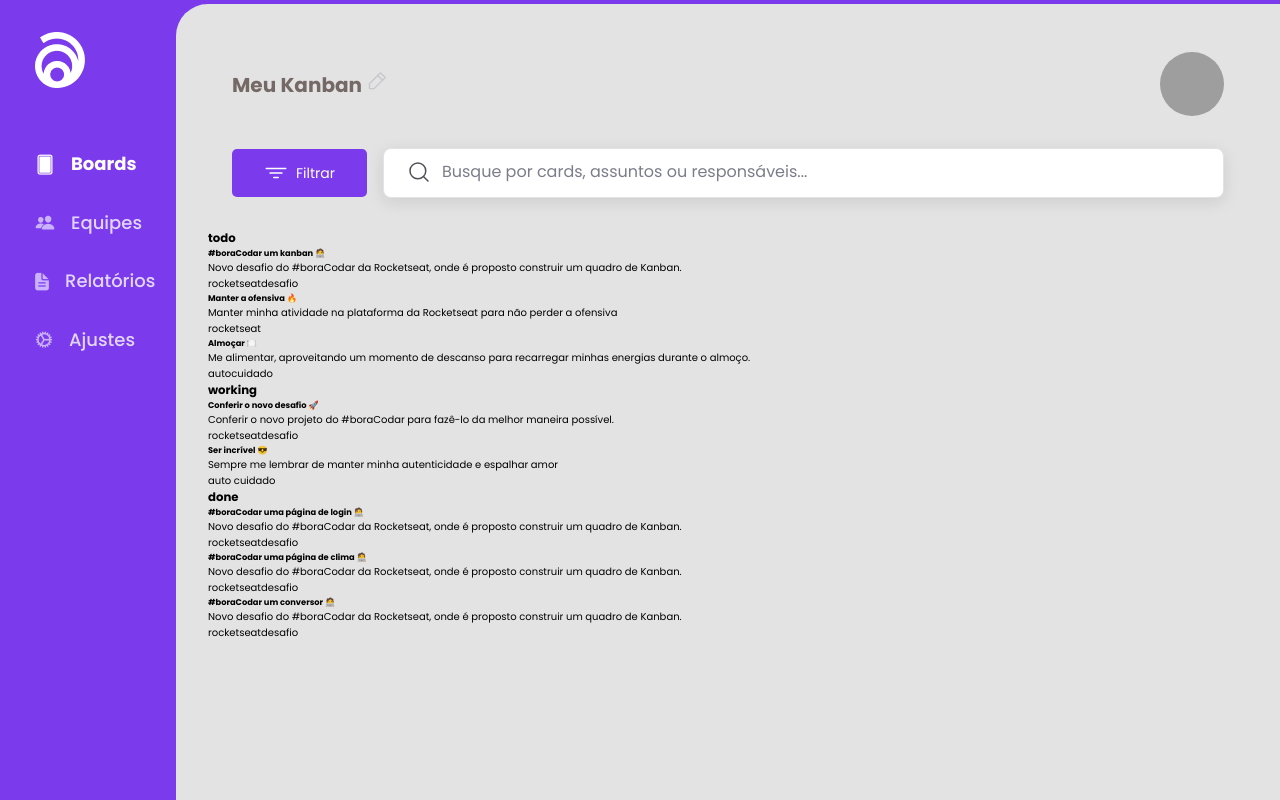
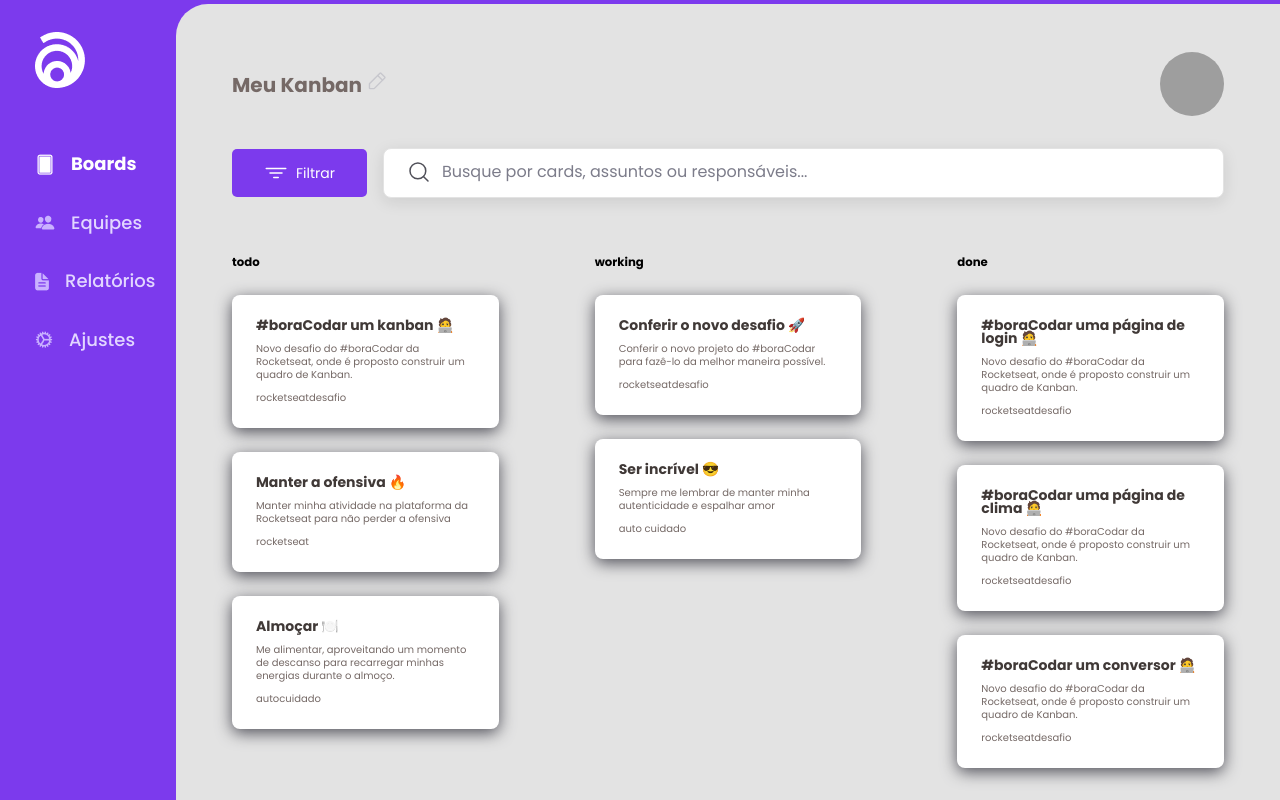
Before and after one commit to claytonfortunato/Kanban-12, a React (Vite) app: page / in a window 1280 px wide. Built offline with nearby package versions, Linux system fonts and the light colour scheme; grey boxes are pictures that could not be loaded.

Commit message:
feat: default and style card

```diff
--- a/src/components/BoardContainer/styles.ts
+++ b/src/components/BoardContainer/styles.ts
@@ -1,3 +1,8 @@
 import styled from "styled-components";
 
-export const Container = styled.div``;
+export const Container = styled.div`
+  display: grid;
+  gap: 4.8rem;
+  grid-template-columns: 1fr 1fr 1fr;
+  grid-template-rows: 1fr;
+`;
--- a/src/components/Card/index.tsx
+++ b/src/components/Card/index.tsx
@@ -11,7 +11,7 @@
 export const Card = ({ index, cardId, descript, tags, title }: CardProps) => {
   return (
     <C.Container>
-      <h5>{title}</h5>
+      <h3>{title}</h3>
       <p>{descript}</p>
       <C.ContainerTags>
         <span>{tags}</span>
--- a/src/components/Card/styles.ts
+++ b/src/components/Card/styles.ts
@@ -1,5 +1,20 @@
 import styled from "styled-components";
 
-export const Container = styled.div``;
+export const Container = styled.div`
+  display: grid;
+  grid-template-rows: max-content 1fr max-content;
+  gap: 1rem;
+  background-color: ${(props) => props.theme.colors.white};
+  color: ${(props) => props.theme.colors.brown};
+  padding: 2.4rem;
+  border-radius: 8px;
+  line-height: 130%;
+  box-shadow: 0px 4px 16px ${(props) => props.theme.colors.gray02};
+
+  h3 {
+    color: ${(props) => props.theme.colors.brown02};
+    font-size: 1.4rem;
+  }
+`;
 
 export const ContainerTags = styled.div``;
--- a/src/components/Cards/index.tsx
+++ b/src/components/Cards/index.tsx
@@ -1,5 +1,7 @@
 import { Todo } from "../../@types/todos";
 import { Card } from "../Card";
+
+import * as C from "./styles";
 
 interface CardsProps {
   cards: Todo[];
@@ -9,7 +11,7 @@
 
 export const Cards = ({ cards, boxId, title }: CardsProps) => {
   return (
-    <div>
+    <C.Container>
       <h3>{title}</h3>
       {cards.map((card, index) => (
         <Card
@@ -21,6 +23,6 @@
           index={index}
         />
       ))}
-    </div>
+    </C.Container>
   );
 };
--- a/src/components/Cards/styles.ts
+++ b/src/components/Cards/styles.ts
@@ -1 +1,8 @@
 import styled from "styled-components";
+
+export const Container = styled.div`
+  display: flex;
+  flex-direction: column;
+  gap: 2.4rem;
+  padding: 2.4rem;
+`;
--- a/src/styles/themes/default.ts
+++ b/src/styles/themes/default.ts
@@ -6,6 +6,7 @@
     purple02: "#e2d6ff",
     purple03: "#cab3ff",
     brown: "#756966",
+    brown02: "#403937",
     gray01: "#C7C7CD",
     gray02: "#505059",
     gray03: "#7C7C8A",
```
